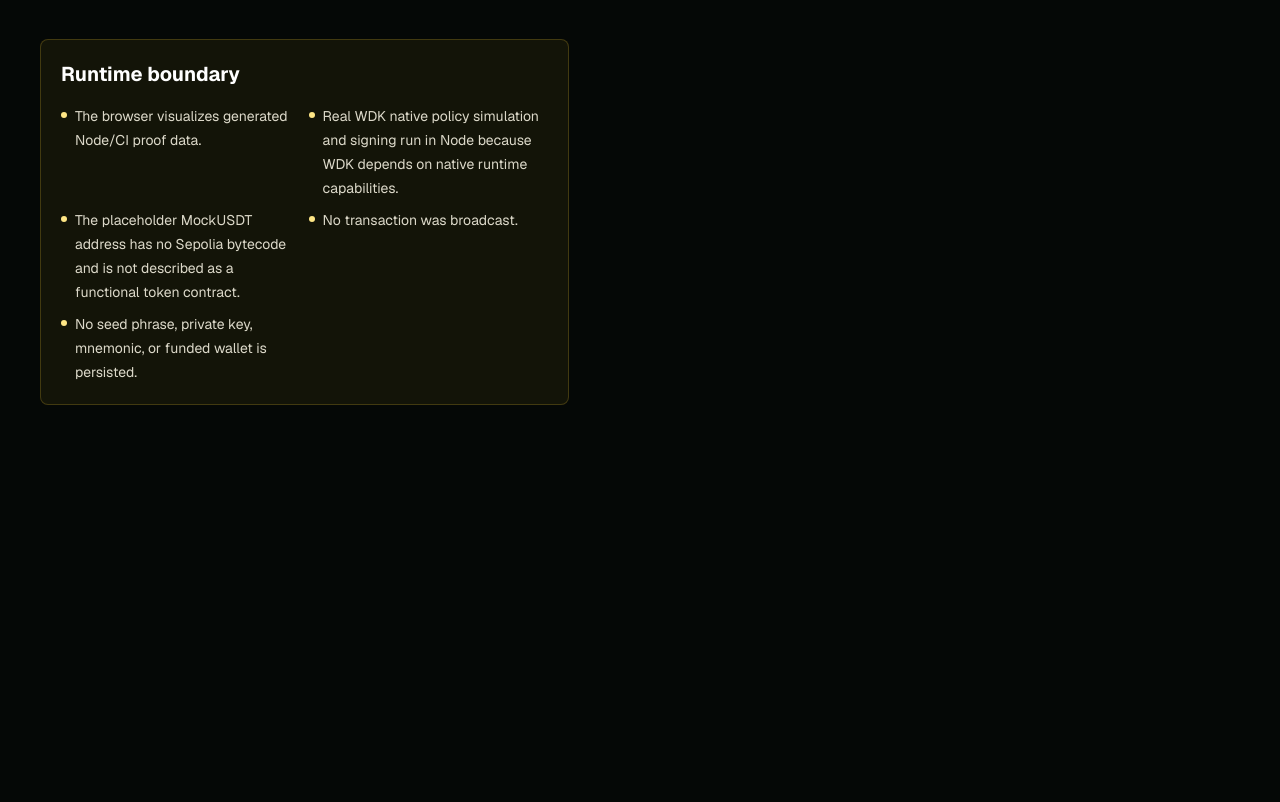
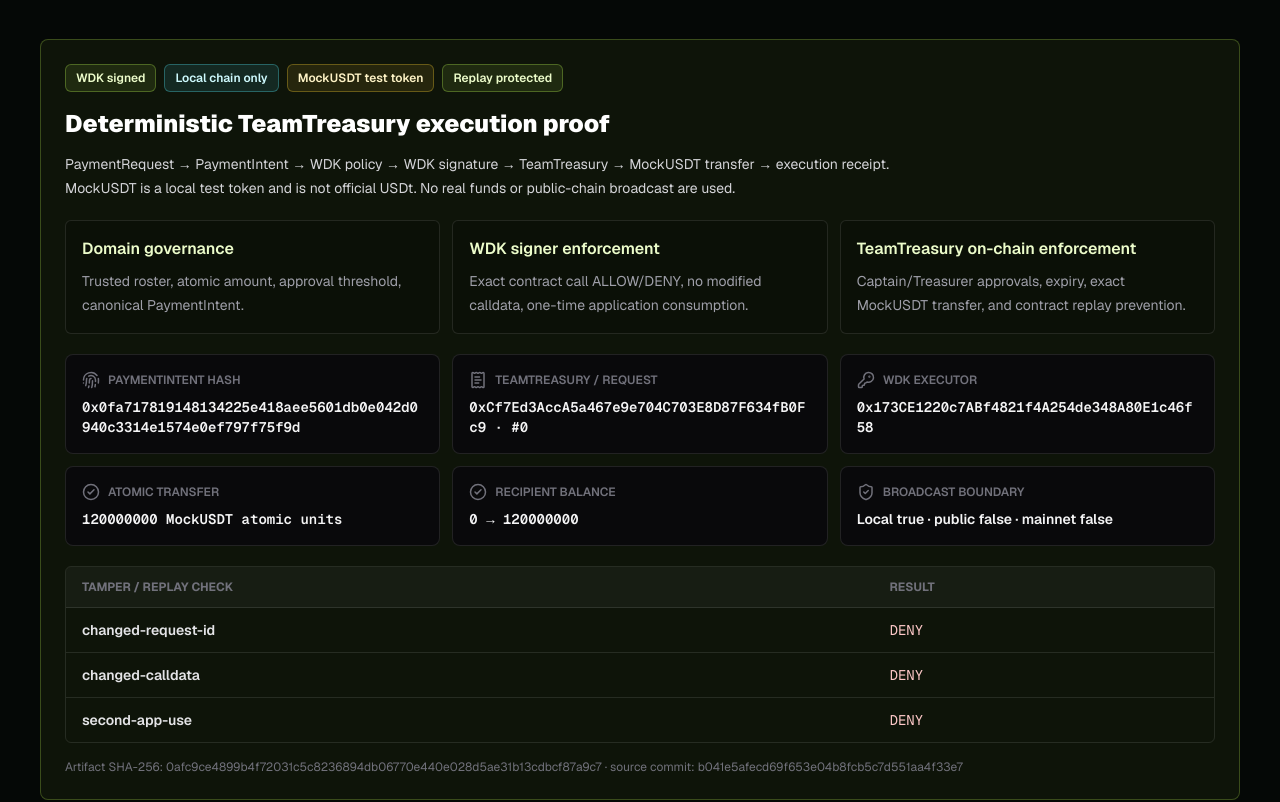
Before and after one commit to alsaecas/cuptreasury, a Next.js app: page /guarded-execution in a window 1280 px wide. Shown: the part 1753-2555 px from the top of the page. Before the commit the page ends 2198 px from the top, so only its background shows below. Built offline with nearby package versions, Linux system fonts and the light colour scheme.

Commit message:
Integrate generated contract proof into app and CI

```diff
--- a/eslint.config.mjs
+++ b/eslint.config.mjs
@@ -12,6 +12,8 @@ const eslintConfig = defineConfig([
     "out/**",
     "build/**",
     "coverage/**",
+    "contracts/artifacts/**",
+    "contracts/cache/**",
     "next-env.d.ts",
   ]),
 ]);
--- a/package.json
+++ b/package.json
@@ -20,12 +20,12 @@
     "contract:compile": "hardhat compile",
     "contract:test": "npm run contract:compile && tsx scripts/contract-test.ts",
     "contract:node": "hardhat node",
-    "wdk:contract-demo": "tsx scripts/wdk-contract-demo.ts",
-    "wdk:contract-demo:json": "tsx scripts/wdk-contract-demo.ts --json",
+    "wdk:contract-demo": "npm run contract:compile && tsx scripts/wdk-contract-demo.ts",
+    "wdk:contract-demo:json": "npm run contract:compile && tsx scripts/wdk-contract-demo.ts --json",
     "contract-proof:generate": "tsx scripts/generate-contract-proof.ts",
     "contract-proof:check": "tsx scripts/check-contract-proof.ts",
     "proof:manifest": "tsx scripts/generate-proof-manifest.ts",
-    "semifinal:verify": "npm run lint && npm run build && npm test && npm run test:coverage && npm run wdk:smoke && npm run wdk:policy-demo && npm run wdk:policy-demo:json && npm run guarded-proof:check"
+    "semifinal:verify": "npm run lint && npm run build && npm test && npm run test:coverage && npm run contract:compile && npm run contract:test && npm run wdk:smoke && npm run wdk:policy-demo && npm run wdk:policy-demo:json && npm run wdk:contract-demo:json && npm run guarded-proof:check && npm run contract-proof:generate && npm run contract-proof:check"
   },
   "dependencies": {
     "@tetherto/wdk": "^1.0.0-beta.13",
--- /dev/null
+++ b/scripts/check-contract-proof.ts
@@ -0,0 +1,24 @@
+import { readFile } from "node:fs/promises";
+import { resolve } from "node:path";
+import { wdkContractProof } from "@/data/generated/wdkContractProof.generated";
+
+/* eslint-disable @typescript-eslint/no-explicit-any */
+
+async function main() {
+  const artifact = JSON.parse(await readFile(resolve("artifacts/wdk-contract-proof.json"), "utf8")) as Record<string, any>;
+  const generated = wdkContractProof as unknown as Record<string, any>;
+  const comparable = (proof: Record<string, any>) => ({
+    ok: proof.ok, schemaVersion: proof.schemaVersion,
+    network: proof.network && { name: proof.network.name, chainId: proof.network.chainId, ephemeral: proof.network.ephemeral, realFundsUsed: proof.network.realFundsUsed },
+    token: proof.token && { symbol: proof.token.symbol, decimals: proof.token.decimals, officialUsdt: proof.token.officialUsdt, localTestOnly: proof.token.localTestOnly },
+    teamTreasury: proof.teamTreasury && { requestId: proof.teamTreasury.requestId, requiredApprovals: proof.teamTreasury.requiredApprovals, approvalCount: proof.teamTreasury.approvalCount },
+    wdk: proof.wdk && { policyDecision: proof.wdk.policyDecision, signedByWdk: proof.wdk.signedByWdk, broadcastLocally: proof.wdk.broadcastLocally, approvalsSignedByWdk: proof.wdk.approvalsSignedByWdk },
+    tamperScenarios: proof.tamperScenarios,
+    execution: proof.execution && { recipientBalanceBefore: proof.execution.recipientBalanceBefore, recipientBalanceAfter: proof.execution.recipientBalanceAfter, transferredAmount: proof.execution.transferredAmount, requestExecuted: proof.execution.requestExecuted },
+    defenseInDepth: proof.defenseInDepth, broadcast: proof.broadcast, secretsPersisted: proof.secretsPersisted,
+  });
+  if (JSON.stringify(comparable(artifact)) !== JSON.stringify(comparable(generated))) throw new Error("Generated contract proof fixture is stale. Run npm run contract-proof:generate.");
+  if (artifact.execution.transferredAmount !== "120000000" || artifact.wdk.signedByWdk !== true || artifact.token.officialUsdt !== false || artifact.broadcast.localOnly !== true) throw new Error("Contract proof mandatory invariant failed.");
+  console.log("Generated contract proof fixture is consistent.");
+}
+main().catch((error) => { console.error(error instanceof Error ? error.message : error); process.exitCode = 1; });
--- /dev/null
+++ b/scripts/generate-contract-proof.ts
@@ -0,0 +1,16 @@
+import { createHash } from "node:crypto";
+import { mkdir, readFile, writeFile } from "node:fs/promises";
+import { dirname, resolve } from "node:path";
+
+const artifactPath = resolve("artifacts/wdk-contract-proof.json");
+const outputPath = resolve("src/data/generated/wdkContractProof.generated.ts");
+
+async function main() {
+  const artifact = await readFile(artifactPath, "utf8");
+  const proof = JSON.parse(artifact) as Record<string, unknown>;
+  const generated = { ...proof, proofArtifactSha256: createHash("sha256").update(artifact).digest("hex") };
+  await mkdir(dirname(outputPath), { recursive: true });
+  await writeFile(outputPath, `// Generated from artifacts/wdk-contract-proof.json.\n// Do not edit manually.\n\nexport const wdkContractProof = ${JSON.stringify(generated, null, 2)} as const;\n`);
+  console.log(`Generated ${outputPath}`);
+}
+main().catch((error) => { console.error(error instanceof Error ? error.message : error); process.exitCode = 1; });
--- a/src/app/guarded-execution/page.tsx
+++ b/src/app/guarded-execution/page.tsx
@@ -14,6 +14,7 @@ import Link from "next/link";
 
 import { Badge } from "@/components/ui/Badge";
 import { guardedExecutionProof } from "@/data/generated/guardedExecutionProof.generated";
+import { wdkContractProof } from "@/data/generated/wdkContractProof.generated";
 
 const flowSteps = [
   "PaymentRequest",
@@ -22,6 +23,12 @@ const flowSteps = [
   "WDK policy evaluation",
   "Quote and prepare",
   "No-broadcast receipt",
+];
+
+const contractLayers = [
+  ["Domain governance", "Trusted roster, atomic amount, approval threshold, canonical PaymentIntent."],
+  ["WDK signer enforcement", "Exact contract call ALLOW/DENY, no modified calldata, one-time application consumption."],
+  ["TeamTreasury on-chain enforcement", "Captain/Treasurer approvals, expiry, exact MockUSDT transfer, and contract replay prevention."],
 ];
 
 export default function GuardedExecutionPage() {
@@ -246,6 +253,35 @@ export default function GuardedExecutionPage() {
         </div>
       </section>
 
+      <section className="mx-auto max-w-7xl px-5 pb-10 sm:px-8 lg:px-10">
+        <div className="rounded-lg border border-lime-300/25 bg-lime-300/[0.05] p-5 sm:p-6">
+          <div className="flex flex-wrap items-center gap-2">
+            <Badge tone="green">WDK signed</Badge>
+            <Badge tone="blue">Local chain only</Badge>
+            <Badge tone="amber">MockUSDT test token</Badge>
+            <Badge tone="green">Replay protected</Badge>
+          </div>
+          <h2 className="mt-4 text-2xl font-black text-white">Deterministic TeamTreasury execution proof</h2>
+          <p className="mt-3 max-w-4xl text-sm leading-6 text-zinc-300">
+            PaymentRequest → PaymentIntent → WDK policy → WDK signature → TeamTreasury → MockUSDT transfer → execution receipt.
+            MockUSDT is a local test token and is not official USDt. No real funds or public-chain broadcast are used.
+          </p>
+          <div className="mt-5 grid gap-3 md:grid-cols-3">
+            {contractLayers.map(([title, copy]) => <div key={title} className="rounded-md border border-white/10 bg-black/20 p-4"><p className="font-semibold text-lime-100">{title}</p><p className="mt-2 text-sm leading-6 text-zinc-400">{copy}</p></div>)}
+          </div>
+          <div className="mt-5 grid gap-3 sm:grid-cols-2 lg:grid-cols-3">
+            <ProofRow icon={<Fingerprint size={18} aria-hidden="true" />} label="PaymentIntent hash" value={wdkContractProof.teamTreasury.paymentIntentHash} mono />
+            <ProofRow icon={<ReceiptText size={18} aria-hidden="true" />} label="TeamTreasury / request" value={`${wdkContractProof.teamTreasury.contractAddress} · #${wdkContractProof.teamTreasury.requestId}`} mono />
+            <ProofRow icon={<KeyRound size={18} aria-hidden="true" />} label="WDK executor" value={wdkContractProof.wdk.executorAddress} mono />
+            <ProofRow icon={<CheckCircle2 size={18} aria-hidden="true" />} label="Atomic transfer" value={`${wdkContractProof.execution.transferredAmount} MockUSDT atomic units`} mono />
+            <ProofRow icon={<CheckCircle2 size={18} aria-hidden="true" />} label="Recipient balance" value={`${wdkContractProof.execution.recipientBalanceBefore} → ${wdkContractProof.execution.recipientBalanceAfter}`} mono />
+            <ProofRow icon={<ShieldCheck size={18} aria-hidden="true" />} label="Broadcast boundary" value="Local true · public false · mainnet false" />
+          </div>
+          <div className="mt-5 overflow-hidden rounded-md border border-white/10"><table className="w-full text-left text-sm"><thead className="bg-white/[0.04] text-xs uppercase text-zinc-500"><tr><th className="px-4 py-3">Tamper / replay check</th><th className="px-4 py-3">Result</th></tr></thead><tbody>{wdkContractProof.tamperScenarios.map((scenario) => <tr key={scenario.id} className="border-t border-white/10"><td className="px-4 py-3 font-semibold text-zinc-200">{scenario.id}</td><td className="px-4 py-3 font-mono text-red-200">{scenario.result}</td></tr>)}</tbody></table></div>
+          <p className="mt-4 text-xs text-zinc-500">Artifact SHA-256: {wdkContractProof.proofArtifactSha256} · source commit: {wdkContractProof.sourceCommit}</p>
+        </div>
+      </section>
+
       <section className="mx-auto grid max-w-7xl gap-6 px-5 pb-10 sm:px-8 lg:grid-cols-[0.9fr_1.1fr] lg:px-10">
         <div className="rounded-lg border border-amber-300/20 bg-amber-300/[0.06] p-5">
           <h2 className="text-xl font-bold text-white">Runtime boundary</h2>
--- /dev/null
+++ b/src/data/generated/wdkContractProof.generated.ts
@@ -0,0 +1,71 @@
+// Generated from artifacts/wdk-contract-proof.json.
+// Do not edit manually.
+
+export const wdkContractProof = {
+  "ok": true,
+  "schemaVersion": 1,
+  "generatedAt": "2026-07-11T15:22:01.970Z",
+  "sourceCommit": "b041e5afecd69f653e04b8fcb5c7d551aa4f33e7",
+  "network": {
+    "name": "hardhat",
+    "chainId": 31337,
+    "ephemeral": true,
+    "realFundsUsed": false
+  },
+  "token": {
+    "symbol": "MockUSDT",
+    "decimals": 6,
+    "contractAddress": "0x9fE46736679d2D9a65F0992F2272dE9f3c7fa6e0",
+    "officialUsdt": false,
+    "localTestOnly": true
+  },
+  "teamTreasury": {
+    "contractAddress": "0xCf7Ed3AccA5a467e9e704C703E8D87F634fB0Fc9",
+    "requestId": "0",
+    "paymentIntentHash": "0x0fa717819148134225e418aee5601db0e042d0940c3314e1574e0ef797f75f9d",
+    "requiredApprovals": 2,
+    "approvalCount": 2
+  },
+  "wdk": {
+    "coreVersion": "@tetherto/wdk",
+    "evmModuleVersion": "@tetherto/wdk-wallet-evm",
+    "executorAddress": "0x173CE1220c7ABf4821f4A254de348A80E1c46f58",
+    "policyDecision": "ALLOW",
+    "signedByWdk": true,
+    "broadcastLocally": true,
+    "approvalsSignedByWdk": true
+  },
+  "tamperScenarios": [
+    {
+      "id": "changed-request-id",
+      "result": "DENY"
+    },
+    {
+      "id": "changed-calldata",
+      "result": "DENY"
+    },
+    {
+      "id": "second-app-use",
+      "result": "DENY"
+    }
+  ],
+  "execution": {
+    "transactionHash": "0xcc03edd5dc43ccd474638021f01568aab11f9255e6235c1fbbf22bc309e1374c",
+    "blockNumber": "9",
+    "recipientBalanceBefore": "0",
+    "recipientBalanceAfter": "120000000",
+    "transferredAmount": "120000000",
+    "requestExecuted": true
+  },
+  "defenseInDepth": {
+    "wdkReplayDenied": true,
+    "contractReplayReverted": true
+  },
+  "broadcast": {
+    "localOnly": true,
+    "publicTestnet": false,
+    "mainnet": false
+  },
+  "secretsPersisted": false,
+  "proofArtifactSha256": "0afc9ce4899b4f72031c5c8236894db06770e440e028d5ae31b13cdbcf87a9c7"
+} as const;
```
